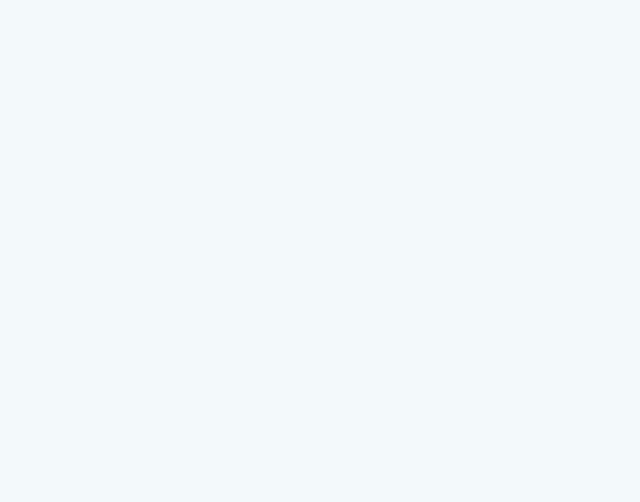
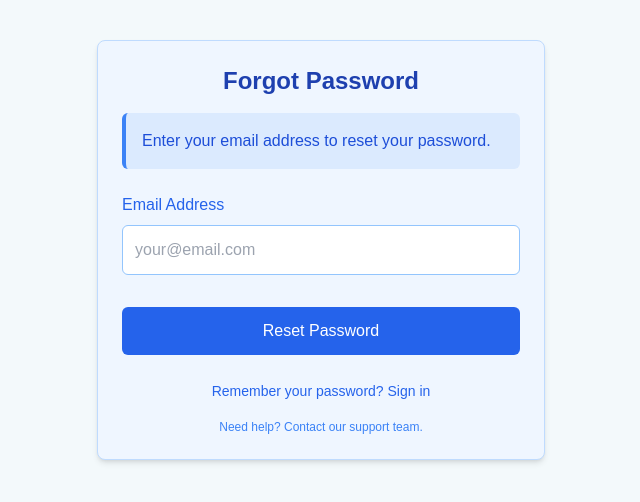
Before and after one commit to Sushant696/To-dos, a React (Vite) app in the folder frontend/: page /forgot-password in a window 1280 px wide. Before the commit this address had no page. Shown: the top 502 px of the page, without its empty margins (319-959 px from the left). Built offline with nearby package versions, Linux system fonts and the light colour scheme.

Commit message:
feat: forgot password and password reset options

```diff
--- a/frontend/package.json
+++ b/frontend/package.json
@@ -29,6 +29,7 @@
     "clsx": "^2.1.1",
     "iconsax-react": "^0.0.8",
     "js-cookie": "^3.0.5",
+    "lucide": "^0.483.0",
     "lucide-react": "^0.379.0",
     "moment": "^2.30.1",
     "react": "^18.2.0",
--- /dev/null
+++ b/frontend/src/pages/forgotPassword/Option.tsx
@@ -0,0 +1,71 @@
+import { useState } from "react";
+import {
+  Select,
+  SelectContent,
+  SelectItem,
+  SelectTrigger,
+  SelectValue,
+} from "@/components/ui/select";
+import { Button } from "@/components/ui/button";
+
+function Option() {
+  const [resetOption, setResetOption] = useState<string>("OTP");
+
+  function handleSelectOption(value: any) {
+    console.log(value);
+    setResetOption(value);
+  }
+
+  return (
+    <div className="my-10 flex flex-col items-center p-6 mx-auto max-w-md bg-blue-50 rounded-lg shadow-md border border-blue-200">
+      <h2 className="text-2xl font-bold mb-6 text-blue-800">Password Reset</h2>
+
+      <div className="w-full mb-6">
+        <p className="text-sm font-medium text-blue-600 mb-2">
+          Choose Reset Option:
+        </p>
+        <Select value={resetOption} onValueChange={handleSelectOption}>
+          <SelectTrigger className="w-full border-blue-300 bg-white">
+            <SelectValue placeholder="Reset Option" />
+          </SelectTrigger>
+          <SelectContent>
+            <SelectItem value="OTP">Via OTP</SelectItem>
+            <SelectItem value="ResetLink">Via Reset Link</SelectItem>
+          </SelectContent>
+        </Select>
+      </div>
+
+      <div className="w-full bg-blue-100 p-4 rounded-md border border-blue-200">
+        {resetOption === "OTP" ? (
+          <div className="flex flex-col space-y-4">
+            <p className="text-sm text-blue-700">
+              We'll send a one-time code to your registered email address.
+            </p>
+            <div className="flex justify-center">
+              <Button className="bg-blue-600 hover:bg-blue-700 text-white font-medium">
+                Send OTP
+              </Button>
+            </div>
+          </div>
+        ) : (
+          <div className="flex flex-col space-y-4">
+            <p className="text-sm text-blue-700">
+              We'll email you a secure link to reset your password.
+            </p>
+            <div className="flex justify-center">
+              <Button className="bg-blue-600 hover:bg-blue-700 text-white font-medium">
+                Generate Password Reset Link
+              </Button>
+            </div>
+          </div>
+        )}
+      </div>
+
+      <div className="mt-6 text-xs text-blue-500 text-center">
+        Need help? Contact our support team.
+      </div>
+    </div>
+  );
+}
+
+export default Option;
--- /dev/null
+++ b/frontend/src/pages/forgotPassword/index.tsx
@@ -0,0 +1,95 @@
+import { SubmitHandler, useForm } from "react-hook-form";
+import { useNavigate } from "react-router-dom";
+import { Mail, AlertTriangle, Loader } from "lucide-react";
+
+type Inputs = {
+  email: string;
+};
+
+function ForgotPassword() {
+  const {
+    register,
+    handleSubmit,
+    formState: { errors, isSubmitting },
+  } = useForm<Inputs>();
+
+  const navigate = useNavigate();
+
+  const onSubmit: SubmitHandler<Inputs> = (data) => {
+    console.log(data);
+    navigate("option");
+  };
+
+  return (
+    <div className="max-w-md mx-auto p-6 bg-blue-50 rounded-lg shadow-md border border-blue-200 mt-10">
+      <h1 className="text-2xl font-bold mb-4 text-blue-800 text-center">
+        Forgot Password
+      </h1>
+
+      <div className="bg-blue-100 p-4 rounded-md mb-6 border-l-4 border-blue-500">
+        <p className="text-blue-700">
+          Enter your email address to reset your password.
+        </p>
+      </div>
+
+      <form onSubmit={handleSubmit(onSubmit)}>
+        <label htmlFor="email" className="block mb-2 font-medium text-blue-600">
+          Email Address
+        </label>
+
+        <div className="">
+          <input
+            id="email"
+            type="email"
+            className="w-full p-3 border border-blue-300 rounded-md mb-2  focus:outline-none focus:ring-2 focus:ring-blue-500 focus:border-transparent"
+            placeholder="your@email.com"
+            {...register("email", {
+              required: {
+                value: true,
+                message: "Email cannot be empty!",
+              },
+              pattern: {
+                value: /^[A-Z0-9._%+-]+@[A-Z0-9.-]+\.[A-Z]{2,}$/i,
+                message: "Invalid email address",
+              },
+            })}
+          />
+        </div>
+
+        {errors.email && (
+          <div className="flex items-center mt-2 text-red-600 text-sm">
+            <AlertTriangle className="h-4 w-4 mr-1" />
+            <p>{errors.email.message}</p>
+          </div>
+        )}
+
+        <button
+          type="submit"
+          className="w-full mt-6 px-4 py-3 bg-blue-600 text-white rounded-md hover:bg-blue-700 focus:outline-none focus:ring-2 focus:ring-blue-500 focus:ring-opacity-50 transition duration-200 font-medium"
+          disabled={isSubmitting}
+        >
+          {isSubmitting ? (
+            <span className="flex items-center justify-center">
+              <Loader className="animate-spin -ml-1 mr-2 h-4 w-4 text-white" />
+              Processing...
+            </span>
+          ) : (
+            "Reset Password"
+          )}
+        </button>
+      </form>
+
+      <div className="mt-6 text-center">
+        <a href="/login" className="text-blue-600 hover:text-blue-800 text-sm">
+          Remember your password? Sign in
+        </a>
+      </div>
+
+      <div className="mt-4 text-xs text-blue-500 text-center">
+        Need help? Contact our support team.
+      </div>
+    </div>
+  );
+}
+
+export default ForgotPassword;
--- a/frontend/src/pages/routing/routes.tsx
+++ b/frontend/src/pages/routing/routes.tsx
@@ -16,6 +16,8 @@ import { useEffect } from "react";
 import AOS from "aos";
 import "aos/dist/aos.css";
 import Layout from "../securedPages/layout";
+import Option from "../forgotPassword/Option";
+import ForgotPassword from "../forgotPassword";
 
 function Routing() {
   useEffect(() => {
@@ -33,6 +35,8 @@ function Routing() {
         <Route path="/features" element={<Features />} />
         <Route path="/pricing" element={<Pricing />} />
         <Route path="/login" element={<Login />} />
+        <Route path="/forgot-password" element={<ForgotPassword />} />
+        <Route path="/forgot-password/option" element={<Option />} />
         <Route path="/sign-up" element={<CreateAccount />} />
 
         {/* Protected Routes */}
```
Also changed, not shown: 1 other file (tests, documents, lock files or other folders).
